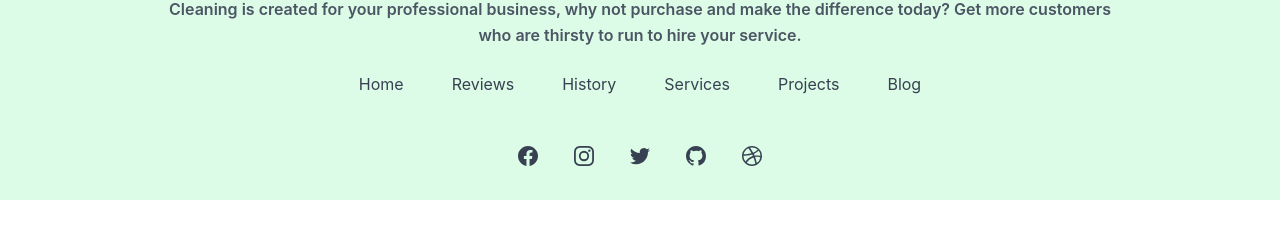
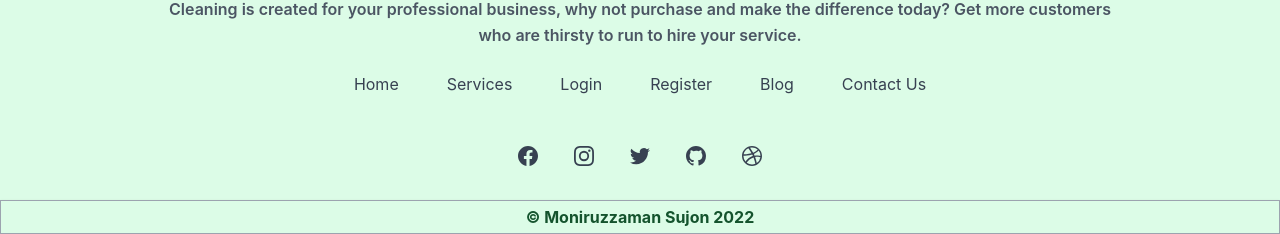
Before and after one commit to git-sujon/cleaner-guy-client, a React (Create React App) app: page /register in a window 1280 px wide. Shown: the part 1203-1437 px from the top of the page. Before the commit the page ends 1403 px from the top, so only its background shows below. Built offline with nearby package versions, Linux system fonts and the light colour scheme; no server answers.

Commit message:
Firebase Env Ready

```diff
--- a/src/Firebase/Firebase.config.js
+++ b/src/Firebase/Firebase.config.js
@@ -5,14 +5,13 @@ import { initializeApp } from "firebase/app";
 
 // Your web app's Firebase configuration
 const firebaseConfig = {
-  apiKey: "AIzaSyB8D2Okc24xnleKkg-RJf5Hr97SUXhwj2U",
-  authDomain: "cleaner-guy-f75f8.firebaseapp.com",
-  projectId: "cleaner-guy-f75f8",
-  storageBucket: "cleaner-guy-f75f8.appspot.com",
-  messagingSenderId: "399340753358",
-  appId: "1:399340753358:web:4de71efd79fb840fc15b9f"
+  apiKey: process.env.REACT_APP_apiKey,
+  authDomain: process.env.REACT_APP_authDomain,
+  projectId: process.env.REACT_APP_projectId,
+  storageBucket: process.env.REACT_APP_storageBucket,
+  messagingSenderId: process.env.REACT_APP_messagingSenderId,
+  appId: process.env.REACT_APP_appId,
 };
-
 // Initialize Firebase
 const app = initializeApp(firebaseConfig);
 export default app;
--- a/src/Pages/Login/Login.js
+++ b/src/Pages/Login/Login.js
@@ -4,13 +4,14 @@ import toast from "react-hot-toast";
 import { Link, useLocation, useNavigate } from "react-router-dom";
 import logo from "../../Assets/logo/logo_black.png";
 import { AuthContext } from "../../Contexts/AuthProvider";
+import Sppiner from "../Others/Sppiner";
 const Login = () => {
     const {
         createAccount,
         signInwithProvider,
         emailVarification,
         userInformationProviding,
-        setLoading,login
+        setLoading,login, loading,
       } = useContext(AuthContext);
       const googleProvider= new GoogleAuthProvider()
       const [error, setError] = useState("");
@@ -30,8 +31,8 @@ const Login = () => {
     .then((res) => {
       form.reset()
       const user=res.user
-
-    //   navigate(from, {replace:true})
+      setLoading(true)
+      navigate(from, {replace:true})
 
     })
     .catch(error => {
@@ -50,6 +51,7 @@ const Login = () => {
     signInwithProvider(googleProvider)
       .then((res) => {
         console.log(res);
+        navigate(from, {replace:true})
       })
       .catch((error) => {
         console.error(error);
--- a/src/Pages/MainFooter/MainFooter.js
+++ b/src/Pages/MainFooter/MainFooter.js
@@ -24,32 +24,32 @@ const MainFooter = () => {
             </li>
 
             <li>
-              <Link className="text-gray-700 transition hover:text-gray-700/75" to="/">
-                Reviews
-              </Link>
-            </li>
-
-            <li>
-              <Link className="text-gray-700 transition hover:text-gray-700/75" to="/">
-                History
-              </Link>
-            </li>
-
-            <li>
-              <Link className="text-gray-700 transition hover:text-gray-700/75" to="/">
+              <Link className="text-gray-700 transition hover:text-gray-700/75" to="/services">
                 Services
               </Link>
             </li>
 
             <li>
-              <Link className="text-gray-700 transition hover:text-gray-700/75" to="/">
-                Projects
+              <Link className="text-gray-700 transition hover:text-gray-700/75" to="/login">
+                Login
               </Link>
             </li>
 
             <li>
-              <Link className="text-gray-700 transition hover:text-gray-700/75" to="/">
+              <Link className="text-gray-700 transition hover:text-gray-700/75" to="/register">
+                Register
+              </Link>
+            </li>
+
+            <li>
+              <Link className="text-gray-700 transition hover:text-gray-700/75" to="/blog">
                 Blog
+              </Link>
+            </li>
+
+            <li>
+              <Link className="text-gray-700 transition hover:text-gray-700/75" to="/contact">
+                Contact Us
               </Link>
             </li>
           </ul>
@@ -170,6 +170,7 @@ const MainFooter = () => {
           </li>
         </ul>
       </div>
+      <p className='text-md py-1 shadow border border-gray-400 font-bold text-center text-green-900'> <span>&copy;</span>  <a href="https://github.com/git-sujon">Moniruzzaman Sujon 2022</a></p>
     </footer>
 
     );
--- a/src/Pages/Register/Register.js
+++ b/src/Pages/Register/Register.js
@@ -1,7 +1,7 @@
 import { GoogleAuthProvider } from "firebase/auth";
 import React, { useContext, useState } from "react";
 import toast from "react-hot-toast";
-import { Link } from "react-router-dom";
+import { Link, useLocation, useNavigate } from "react-router-dom";
 import logo from '../../Assets/logo/logo_black.png'
 import { AuthContext } from "../../Contexts/AuthProvider";
 
@@ -10,6 +10,9 @@ const Register = () => {
     const { createAccount, signInwithProvider, emailVarification,
         userInformationProviding,
         setLoading, } = useContext(AuthContext);
+        const navigate= useNavigate()
+        const location= useLocation()
+        const from = location.state?.from?.pathname || "/";
 
         const googleProvider= new GoogleAuthProvider()
 
@@ -31,6 +34,7 @@ const Register = () => {
 
           setLoading(false);
           form.reset();
+          navigate(from, {replace:true})
         })
         .catch((error) => {
           console.error(error);
@@ -61,6 +65,7 @@ const Register = () => {
         signInwithProvider(googleProvider)
         .then(res => {
             console.log(res)
+            navigate(from, {replace:true})
         })
         .catch(error => {
             console.error(error)
--- a/src/Pages/Reviews/MyReviews/MyReviews.js
+++ b/src/Pages/Reviews/MyReviews/MyReviews.js
@@ -57,6 +57,7 @@ useEffect(()=> {
   return (
    <div>
           <h1 className="text-5xl text-center pt-5 font-bold text-emerald-700">Your Reviews</h1>
+
     {
            allReviews.length === 0 && <div className="flex items-center justify-center "><p className="text-2xl lg:text-5xl font-bold text-yellow-400">'No reviews were added '</p></div>
       }
```
Also changed, not shown: src/Routes/Routes.js (+4 -3 lines).
